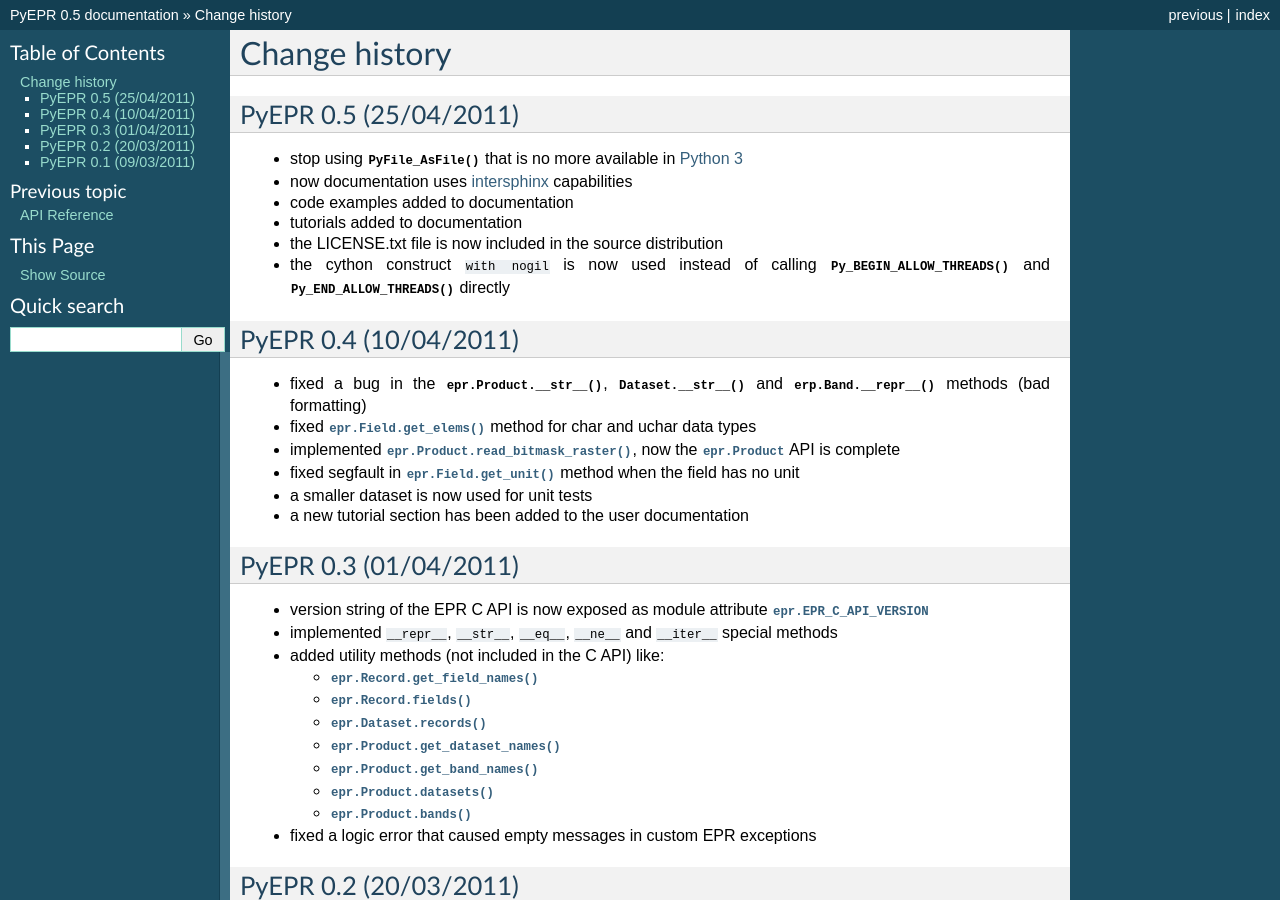
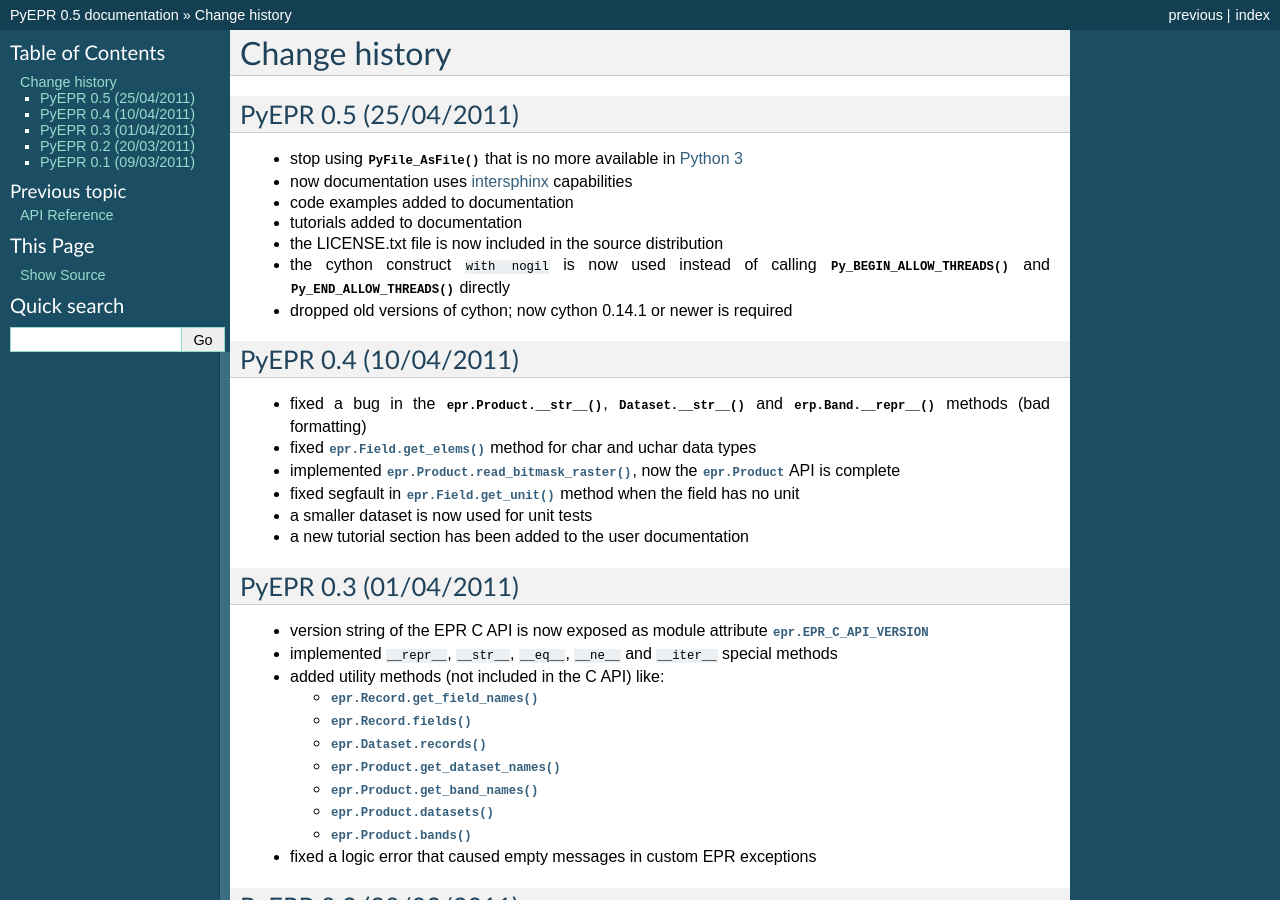
Before and after one commit to avalentino/pyepr, a Sphinx documentation site: the page built from doc/NEWS.txt, in a window 1280 px wide and 900 px high. Built offline with Sphinx 7.4.7, drawn with Linux system fonts in a browser that asks for light colours; formulas are drawn with MathJax 3.

```diff
--- a/doc/NEWS.txt
+++ b/doc/NEWS.txt
@@ -14,6 +14,7 @@
 * the cython construct ``with nogil`` is now used instead of calling
   :c:func:`Py_BEGIN_ALLOW_THREADS` and :c:func:`Py_END_ALLOW_THREADS`
   directly
+* dropped old versions of cython; now cython 0.14.1 or newer is required
 
 .. _`Python 3`: http://docs.python.org/py3k
 .. _intersphinx: http://sphinx.pocoo.org/latest/ext/intersphinx.html
--- a/doc/usermanual.txt
+++ b/doc/usermanual.txt
@@ -48,7 +48,7 @@
 * numpy_ >= 1.3.0
 * `EPR API`_ >= 2.2
 * a reasonably updated C compiler [#]_ (build only)
-* Cython_ >= 0.12.1 [#]_ (build only)
+* Cython_ >= 0.14.1 [#]_ (build only)
 
 .. [#] PyEPR_ has been developed and tested with gcc_ 4.
 .. [#] The source tarball of official releases also includes the C extension
```
Also changed, not shown: 1 other file.
